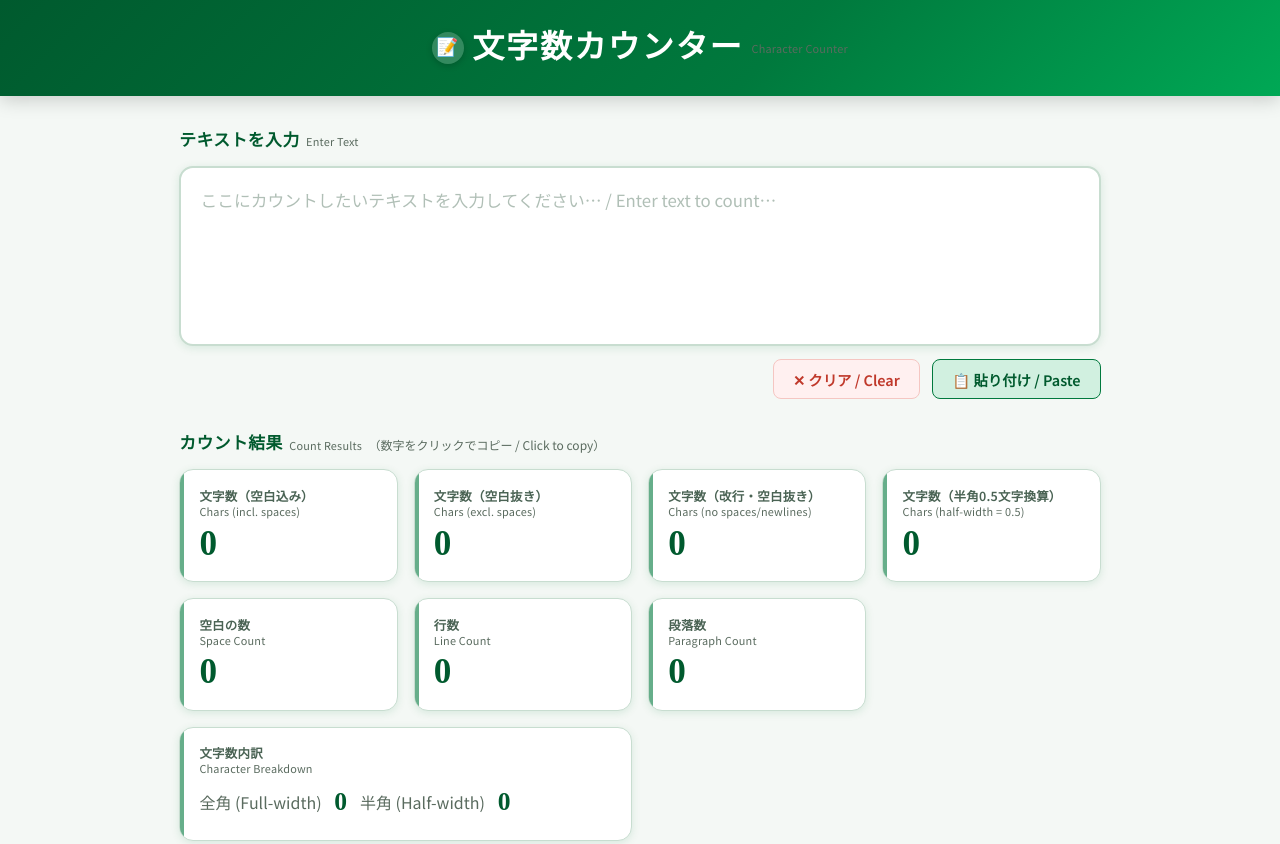
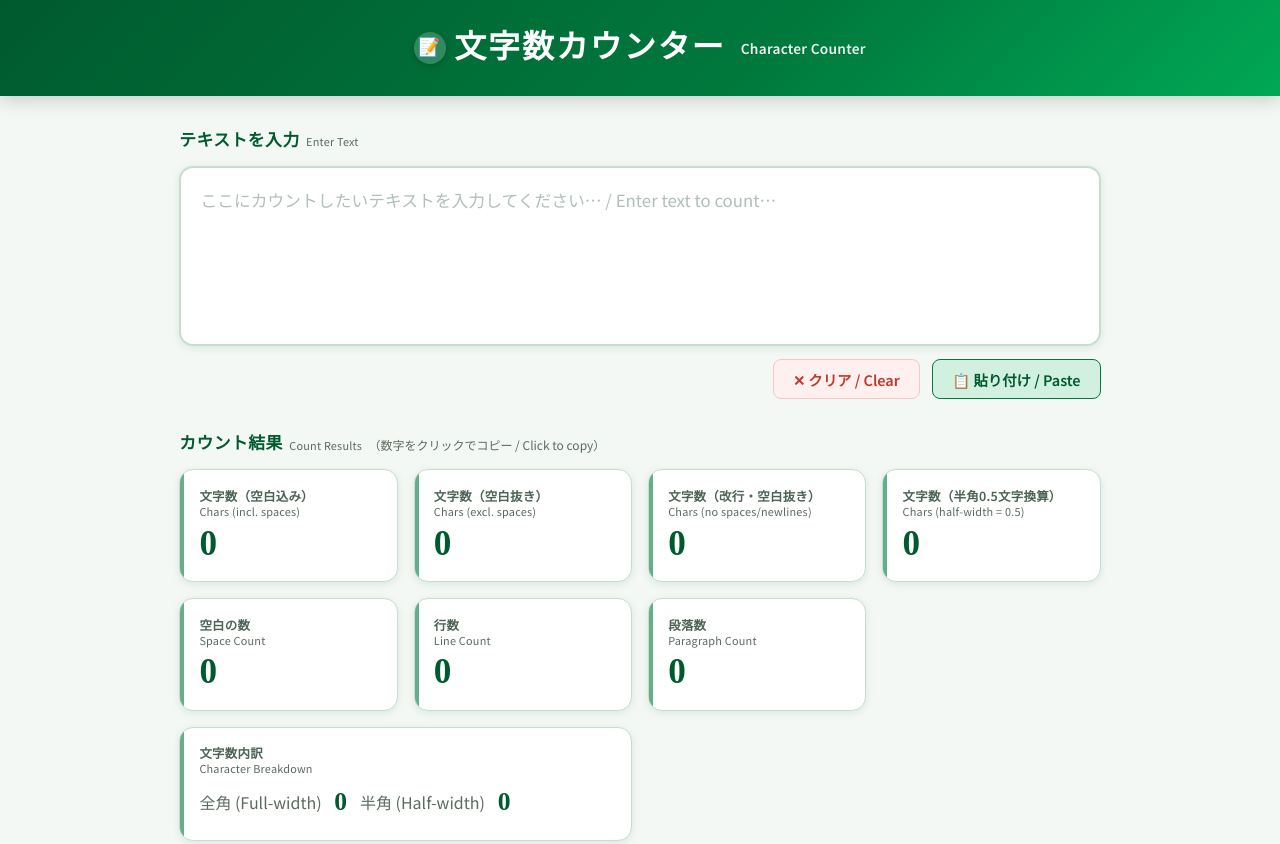
Before and after one commit to hamuzon/text-counter, a plain HTML site: page index.html in a window 1280 px wide. Shown: the top 844 px of the page. Drawn offline with Linux system fonts and the light colour scheme.

Commit message:
feat: improve contrast for header-specific English sub-label

```diff
--- a/style.css
+++ b/style.css
@@ -108,6 +108,18 @@ main {
   letter-spacing: 0.02em;
   margin-top: 1px;
   line-height: 1.2;
+}
+
+/* Header-specific English sub-label (improve contrast on header) */
+.label-en.header-label-en {
+  display: inline-block;
+  color: rgba(255, 255, 255, 0.95);
+  font-size: 0.85rem;
+  font-weight: 600;
+  margin-left: 0.45rem;
+  opacity: 0.98;
+  letter-spacing: 0.02em;
+  text-shadow: 0 1px 0 rgba(0,0,0,0.12);
 }
 
 /* ===== Textarea ===== */
```
